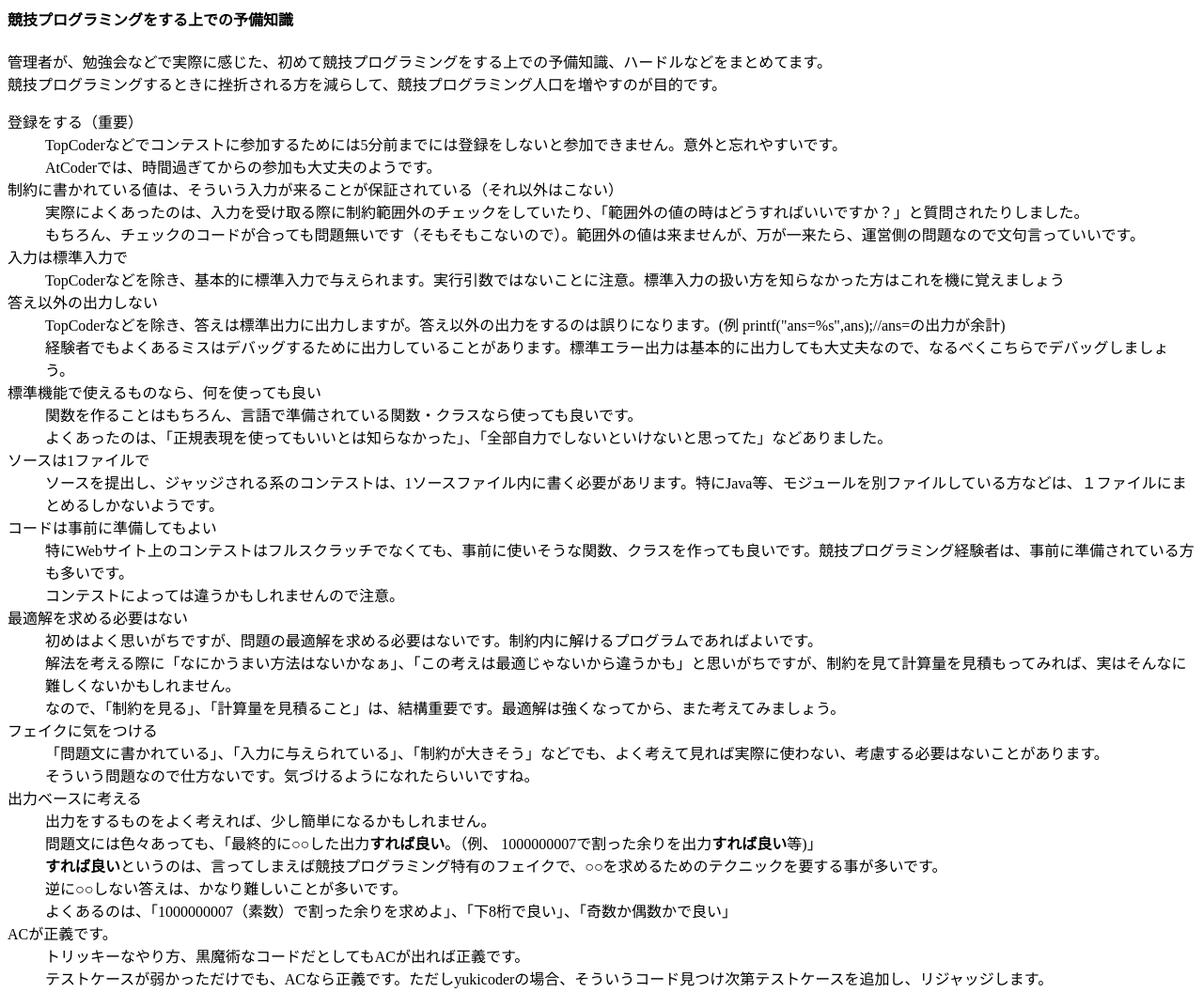
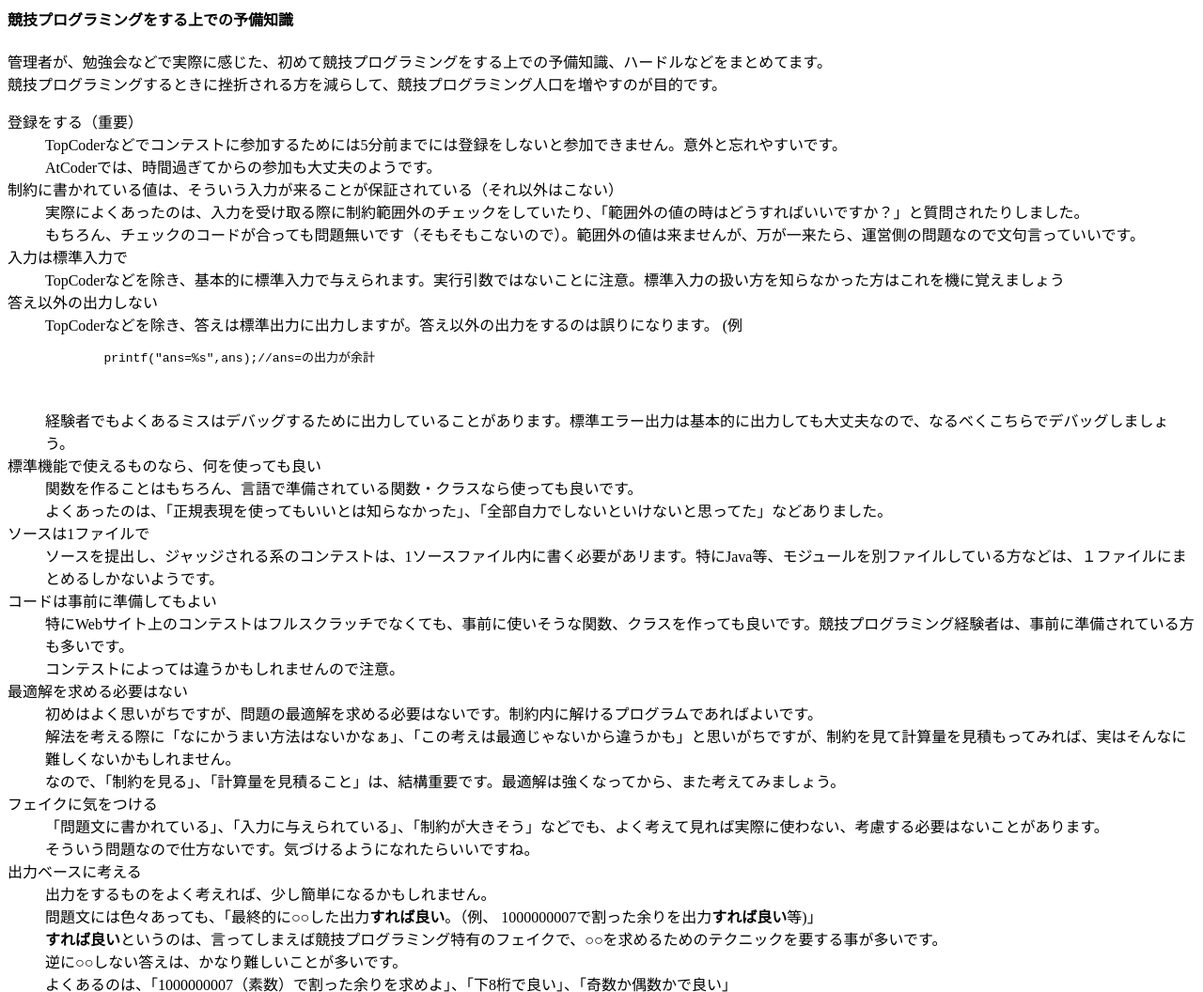
Before and after one commit to yuki2006/yukicoder_etc, a plain HTML site: page knowledge.html in a window 1280 px wide. Shown: the top 1056 px of the page at 94% size. Drawn offline with Linux system fonts and the light colour scheme.

Commit message:
"commit"

```diff
--- a/knowledge.html
+++ b/knowledge.html
@@ -19,7 +19,12 @@
     <dd>TopCoderなどを除き、基本的に標準入力で与えられます。実行引数ではないことに注意。標準入力の扱い方を知らなかった方はこれを機に覚えましょう</dd>
 
     <dt>答え以外の出力しない</dt>
-    <dd>TopCoderなどを除き、答えは標準出力に出力しますが。答え以外の出力をするのは誤りになります。(例 printf("ans=%s",ans);//ans=の出力が余計)<br />
+    <dd>TopCoderなどを除き、答えは標準出力に出力しますが。答え以外の出力をするのは誤りになります。
+        (例
+        <pre>
+        printf("ans=%s",ans);//ans=の出力が余計
+        </pre>
+        <br />
         経験者でもよくあるミスはデバッグするために出力していることがあります。標準エラー出力は基本的に出力しても大丈夫なので、なるべくこちらでデバッグしましょう。
     </dd>
 
```
